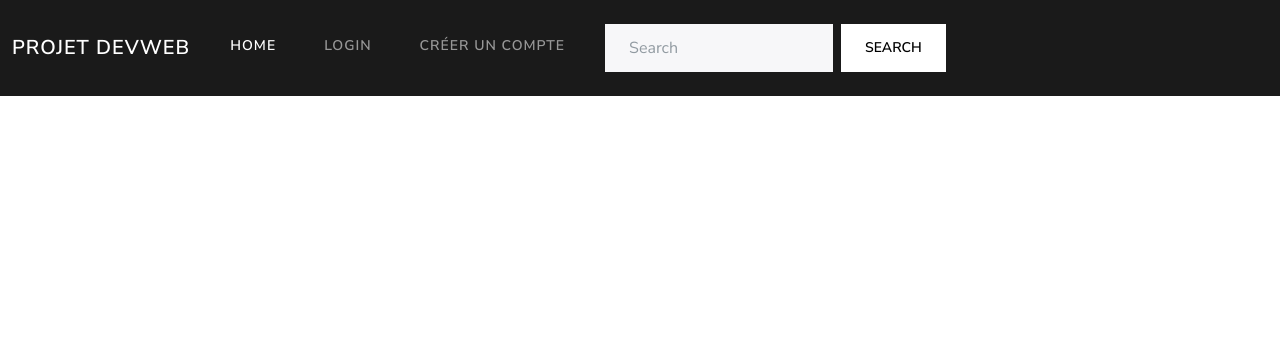
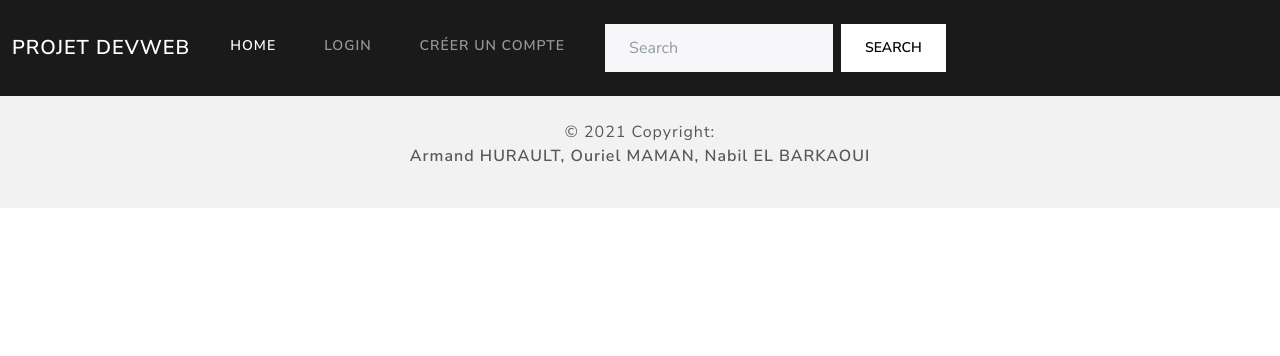
Before and after one commit to Armantos/Projet_eCommerce, a Symfony app: template templates/profile/profile.html.twig in a window 1280 px wide. Shown: the top 356 px of the page. Run offline with Twig, Linux system fonts and the light colour scheme; the template is opened without the code that fills it, so the values that code supplies are empty; some libraries are stand-ins or nearby versions.

Commit message:
ajout du bouton edit dans le profile + ajout du footer

```diff
--- a/src/Controller/ProfileController.php
+++ b/src/Controller/ProfileController.php
@@ -36,7 +36,6 @@ class ProfileController extends AbstractController
         return $this->redirectToRoute('profile');
     }
 
-    //TODO delete user
     #[Route('/profile/delete/{id}', name: 'deleteUser')]
     public function deleteProfile(int $id): Response
     {
--- a/src/Entity/User.php
+++ b/src/Entity/User.php
@@ -189,12 +189,12 @@ class User implements UserInterface, \Serializable
 
     public function eraseCredentials()
     {
-        // TODO: Implement eraseCredentials() method.
+        // Implement eraseCredentials() method.
     }
 
     public function __call(string $name, array $arguments)
     {
-        // TODO: Implement @method string getUserIdentifier()
+        //Implement @method string getUserIdentifier()
     }
 
     public function serialize()
--- a/src/Security/LoginAuthenticator.php
+++ b/src/Security/LoginAuthenticator.php
@@ -55,7 +55,7 @@ class LoginAuthenticator extends AbstractLoginFormAuthenticator
         // For example:
         //Retourne sur la page home si la connexion fonctionne
         return new RedirectResponse($this->urlGenerator->generate('home'));
-        //throw new \Exception('TODO: provide a valid redirect inside '.__FILE__);
+        //throw new \Exception(' provide a valid redirect inside '.__FILE__);
     }
 
     protected function getLoginUrl(Request $request): string
--- a/templates/base.html.twig
+++ b/templates/base.html.twig
@@ -83,4 +83,18 @@
 </div>
 
 </body>
+
+<footer id="footer">
+    <!-- Copyright -->
+
+    <div class=" text-center p-4
+    " style="background-color: rgba(0, 0, 0, 0.05);">
+        © 2021 Copyright:
+        <p class="text-reset fw-bold"> Armand HURAULT, Ouriel MAMAN, Nabil EL BARKAOUI</p>
+    </div>
+
+    <!-- Copyright -->
+</footer>
+<!-- Footer -->
+
 </html>
--- a/templates/profile/profile.html.twig
+++ b/templates/profile/profile.html.twig
@@ -15,6 +15,7 @@
                 <p class="email"> Votre email : {{ app.user.email }}</p>
                 <p class="orders"> Vos commandes en cours: //TODO</p>
                 <p class="deleteAccount"> Supprimer votre compte //TODO</p>
+                <a href="{{ path('editUser', {'id':app.user.id}) }}" class="btn btn-primary">Modifier Compte (change uniquement le pseudo pour l'instant)</a>
                 <a href="{{ path('deleteUser', {'id':app.user.id}) }}" class="btn btn-primary">Supprimer Compte</a>
             </div>
         </div>
```
